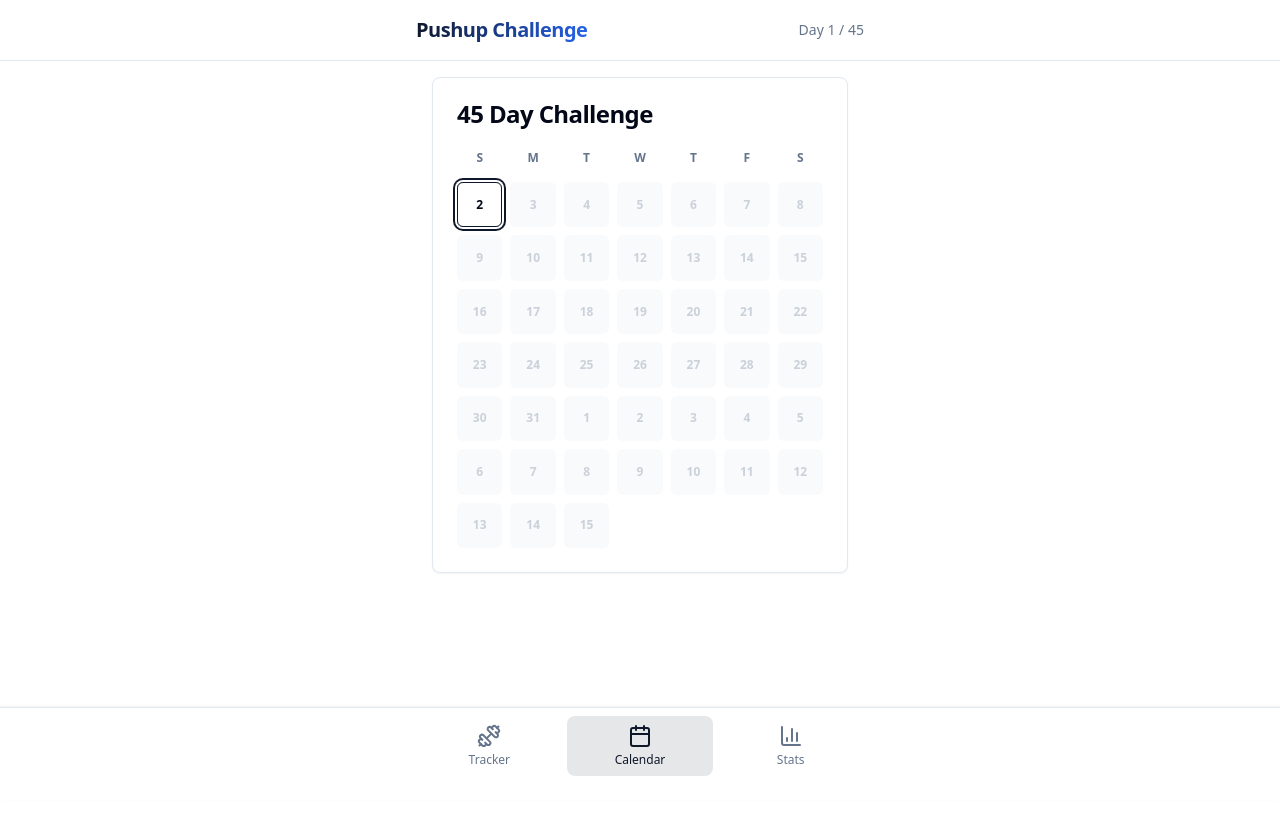
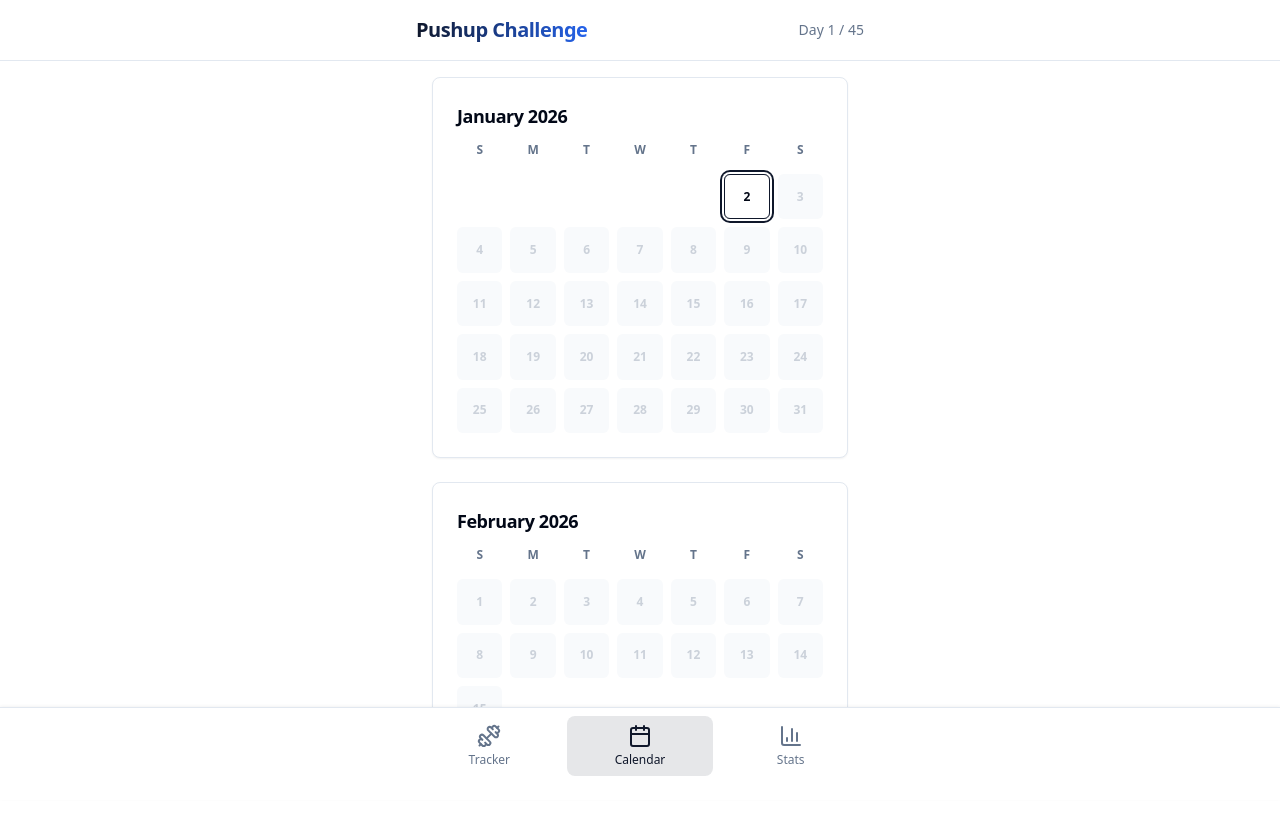
Before and after one commit to bryhudson/activity-tracker, a React (Vite) app: page / in a window 1280 px wide. Both pictures are taken after a click on the button "Calendar". Shown: the top 814 px of the page. Built offline with nearby package versions, Linux system fonts and the light colour scheme.

Commit message:
feat: group calendar by month and expand charts

```diff
--- a/src/components/CalendarView.jsx
+++ b/src/components/CalendarView.jsx
@@ -1,5 +1,5 @@
 import React from 'react';
-import { format, addDays, parseISO, isSameDay } from 'date-fns';
+import { format, addDays, parseISO, isSameDay, startOfMonth } from 'date-fns';
 import { Check, X } from 'lucide-react';
 import { Card, CardHeader, CardTitle, CardContent } from './ui/card';
 import { cn } from '../lib/utils';
@@ -8,23 +8,26 @@ const GOAL = 65;
 const CHALLENGE_DAYS = 45;
 
 export function CalendarView({ data, todayStr, startDate }) {
-    // Generate the 45 days of the challenge
-    // Ideally startDate is fixed, but for now let's assume startDate is today if not set,
-    // or maybe we just show a rolling window or the last 30 days + next 15?
-    // User said "For the next 45 days". Let's assume the challenge starts NOW (or the first entry date).
-
     const start = startDate ? parseISO(startDate) : parseISO(todayStr);
 
-    const days = [];
+    // Group days by month
+    const months = {};
+
     for (let i = 0; i < CHALLENGE_DAYS; i++) {
         const date = addDays(start, i);
         const dateKey = format(date, 'yyyy-MM-dd');
+        const monthKey = format(date, 'MMMM yyyy'); // e.g. "January 2026"
+
+        if (!months[monthKey]) {
+            months[monthKey] = [];
+        }
+
         const count = data[dateKey] || 0;
         const isPast = dateKey < todayStr;
         const isToday = dateKey === todayStr;
         const isComplete = count >= GOAL;
 
-        days.push({
+        months[monthKey].push({
             date,
             dateKey,
             count,
@@ -33,9 +36,11 @@ export function CalendarView({ data, todayStr, startDate }) {
     }
 
     return (
-        <Card className="w-full">
-            <CardHeader>
-                <CardTitle>45 Day Challenge</CardTitle>
+        <div className="space-y-6">
+            {Object.entries(months).map(([monthTitle, days]) => (
+                <Card key={monthTitle} className="w-full">
+                    <CardHeader className="pb-3">
+                        <CardTitle className="text-lg">{monthTitle}</CardTitle>
                     </CardHeader>
                     <CardContent>
                         <div className="grid grid-cols-7 gap-2">
@@ -43,6 +48,14 @@ export function CalendarView({ data, todayStr, startDate }) {
                                 <div key={i} className="text-center text-xs font-bold text-muted-foreground mb-2">
                                     {d}
                                 </div>
+                            ))}
+
+                            {/* Add padding for the first day of the month if needed,
+                                but since these are arbitrary 45 days, maybe we just list them?
+                                A true calendar aligns with days of week.
+                                Let's try to align them to the correct column. */}
+                            {Array.from({ length: days[0].date.getDay() }).map((_, i) => (
+                                <div key={`empty-${i}`} />
                             ))}
 
                             {days.map((day, i) => (
@@ -58,10 +71,13 @@ export function CalendarView({ data, todayStr, startDate }) {
                                 >
                                     <span className="font-semibold">{format(day.date, 'd')}</span>
                                     {day.status === 'complete' && <Check className="w-3 h-3 mt-1" />}
+                                    {/* {day.status === 'failed' && <X className="w-3 h-3 mt-1" />} */}
                                 </div>
                             ))}
                         </div>
                     </CardContent>
                 </Card>
+            ))}
+        </div>
     );
 }
--- a/src/components/Dashboard.jsx
+++ b/src/components/Dashboard.jsx
@@ -58,7 +58,7 @@ export function Dashboard({ data, todayStr }) {
                 <CardHeader>
                     <CardTitle>Last 7 Days</CardTitle>
                 </CardHeader>
-                <CardContent className="h-[250px] w-full">
+                <CardContent className="h-[350px] w-full p-2 sm:p-6">
                     <ResponsiveContainer width="100%" height="100%">
                         <BarChart data={chartData}>
                             <XAxis
```
Lines whose indentation alone changed are shown as unchanged.
